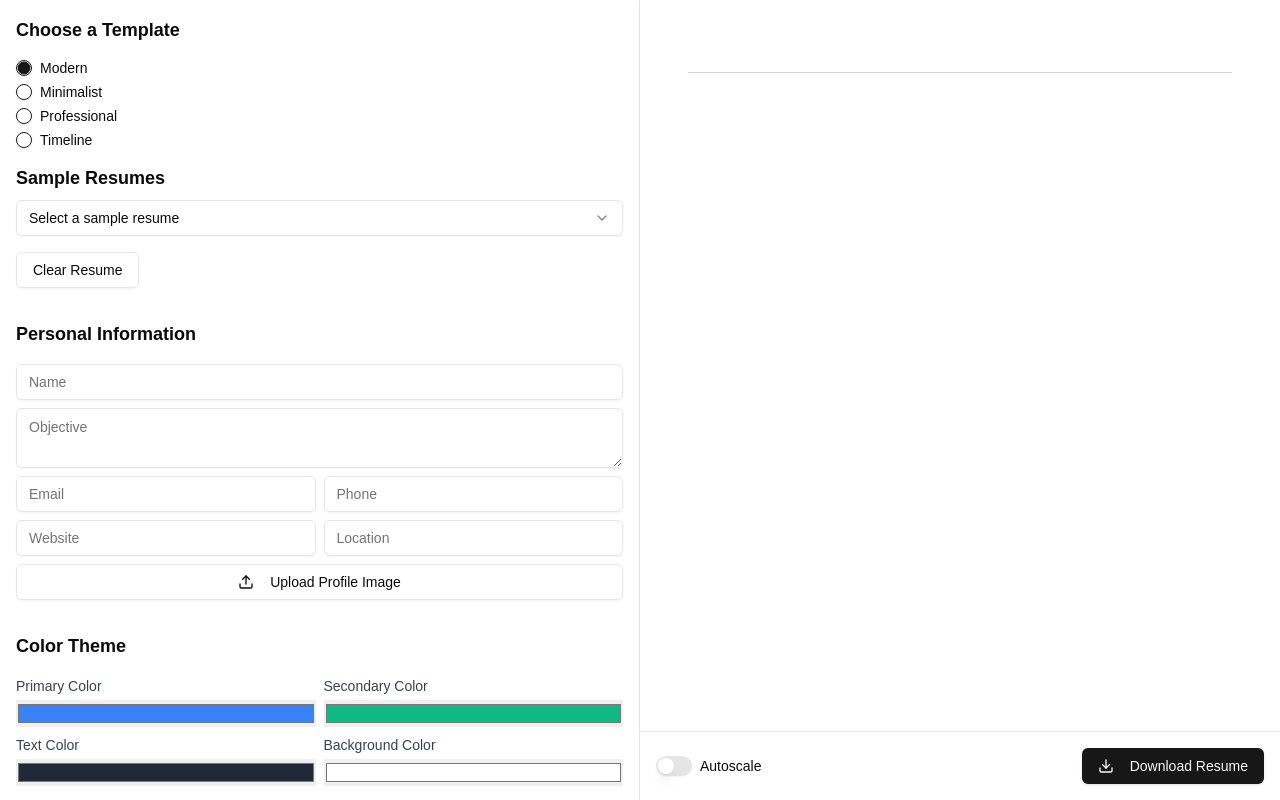
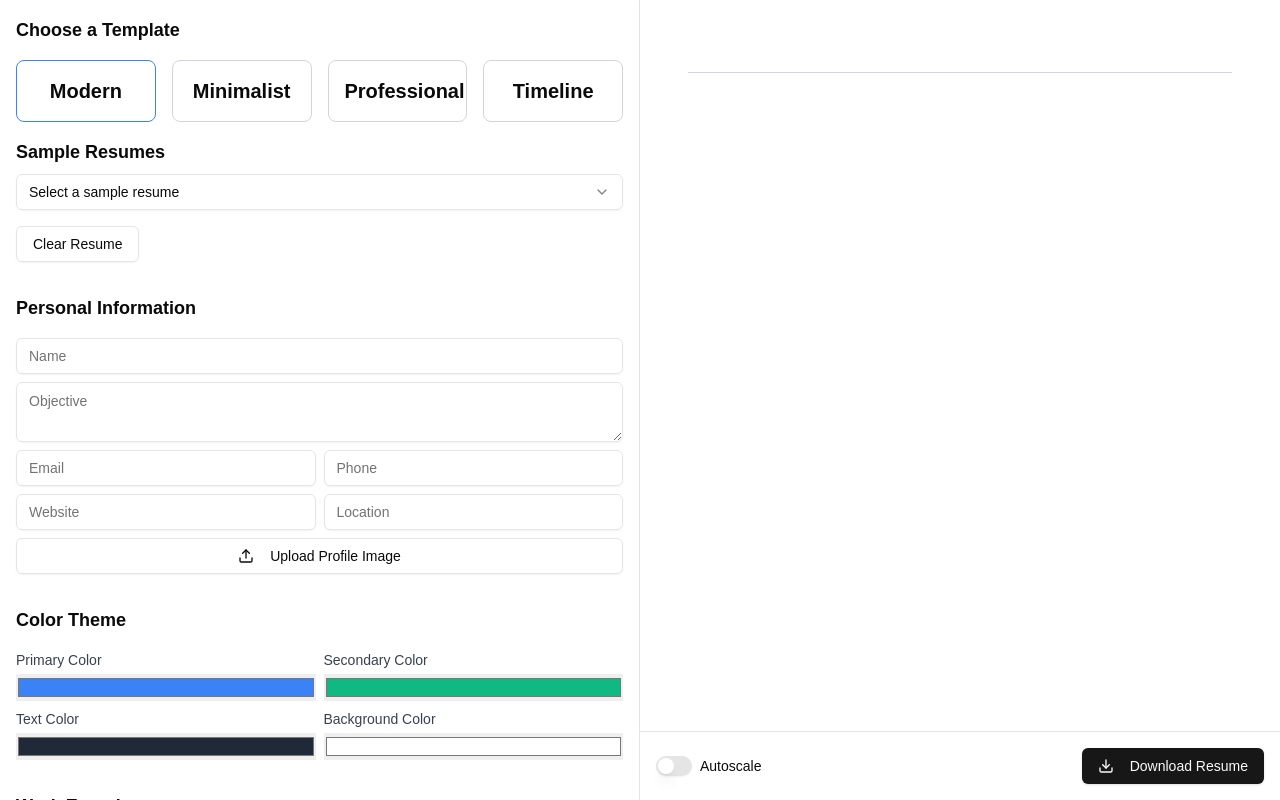
Before and after one commit to jeevan-vj/modern-ATS-resume-generator, a Next.js app in the folder resume-generator/: page /resume-builder in a window 1280 px wide. Built offline with nearby package versions, Linux system fonts and the light colour scheme.

Commit message:
Update header link and enhance template selector with framer-motion animations

```diff
--- a/resume-generator/components/header.tsx
+++ b/resume-generator/components/header.tsx
@@ -11,7 +11,7 @@ export function Header() {
           <span className="text-xl font-semibold">OpenResume</span>
         </Link>
         <nav className="flex items-center space-x-6">
-          <Link href="/builder" className="text-sm font-medium">
+          <Link href="/resume-builder" className="text-sm font-medium">
             Builder
           </Link>
           <Link href="/parser" className="text-sm font-medium">
--- a/resume-generator/components/template-selector.tsx
+++ b/resume-generator/components/template-selector.tsx
@@ -1,6 +1,7 @@
 import { RadioGroup, RadioGroupItem } from "@/components/ui/radio-group"
 import { Label } from "@/components/ui/label"
 import { templates, Template } from "@/lib/templates"
+import { motion } from "framer-motion"
 
 interface TemplateSelectorProps {
   selectedTemplate: Template
@@ -12,12 +13,22 @@ export function TemplateSelector({ selectedTemplate, onSelectTemplate }: Templat
     <div className="space-y-4">
       <h2 className="text-lg font-semibold">Choose a Template</h2>
       <RadioGroup value={selectedTemplate.id} onValueChange={(value) => onSelectTemplate(templates.find(t => t.id === value)!)}>
-        {templates.map((template) => (
-          <div key={template.id} className="flex items-center space-x-2">
-            <RadioGroupItem value={template.id} id={template.id} />
-            <Label htmlFor={template.id}>{template.name}</Label>
-          </div>
-        ))}
+        <div className="grid grid-cols-1 sm:grid-cols-2 lg:grid-cols-4 gap-4">
+          {templates.map((template) => (
+            <motion.div
+              key={template.id}
+              className={`p-4 border rounded-lg cursor-pointer ${selectedTemplate.id === template.id ? 'border-blue-500' : 'border-gray-300'}`}
+              whileHover={{ scale: 1.05 }}
+              whileTap={{ scale: 0.95 }}
+              onClick={() => onSelectTemplate(template)}
+            >
+              <RadioGroupItem value={template.id} id={template.id} className="hidden" />
+              <Label htmlFor={template.id} className="block text-center">
+                <div className="text-xl font-semibold">{template.name}</div>
+              </Label>
+            </motion.div>
+          ))}
+        </div>
       </RadioGroup>
     </div>
   )
--- a/resume-generator/package.json
+++ b/resume-generator/package.json
@@ -16,6 +16,7 @@
     "@radix-ui/react-switch": "^1.1.2",
     "class-variance-authority": "^0.7.1",
     "clsx": "^2.1.1",
+    "framer-motion": "^11.15.0",
     "jspdf": "^2.5.2",
     "lodash": "^4.17.21",
     "lucide-react": "^0.468.0",
```
Also changed, not shown: 1 other file (tests, documents, lock files or other folders).
